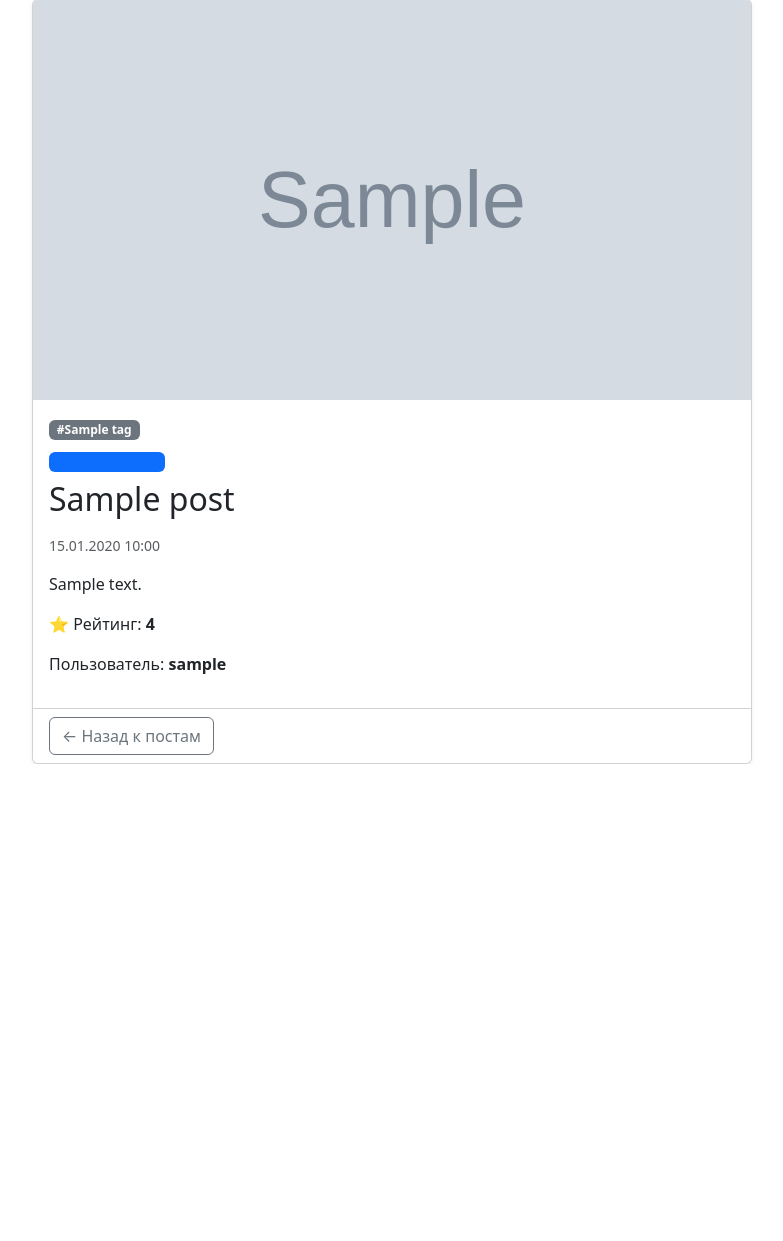
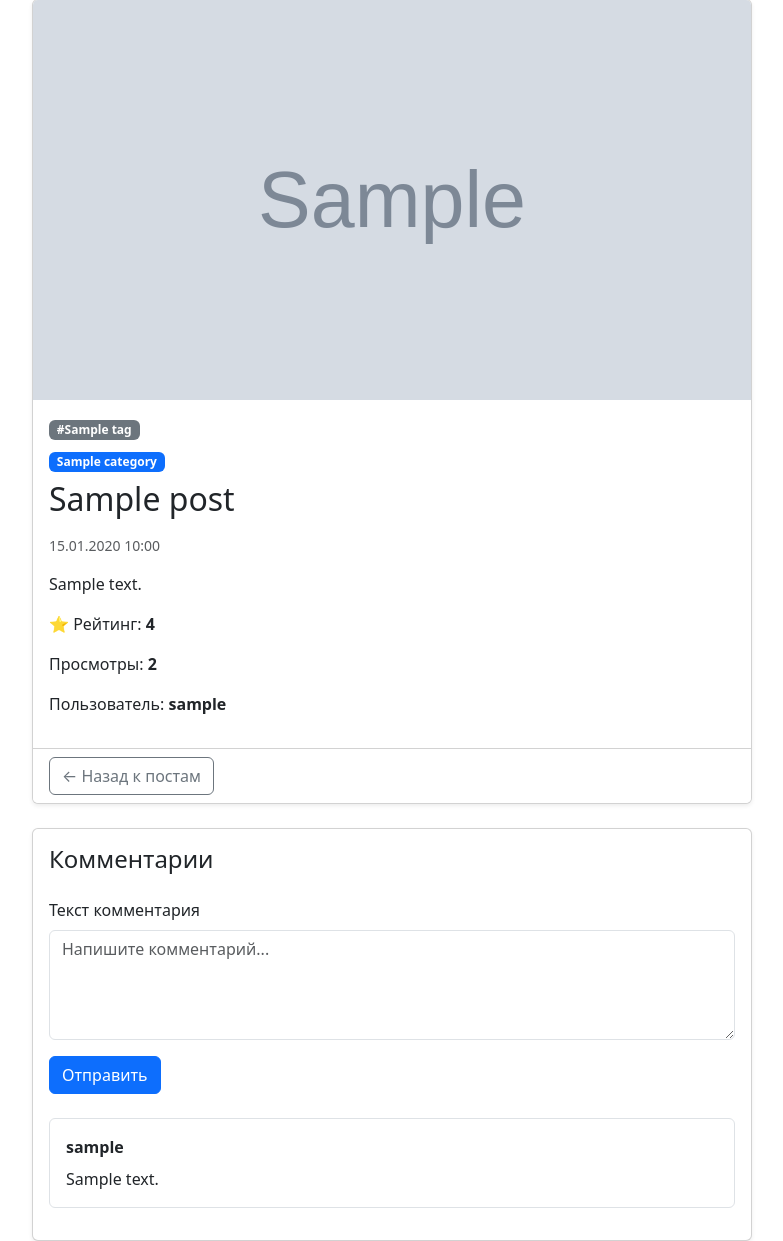
Before and after one commit to Mixa101/64-2, a Django app: page /posts/1/ in a window 1280 px wide. Shown: the part 81-1322 px from the top of the page, without its empty margins (248-1031 px from the left). Before the commit the page ends 845 px from the top, so only its background shows below. Run offline with Django 5.2, Linux system fonts and the light colour scheme; tables that the repository leaves empty hold one stand-in row (values such as "Sample post"); grey boxes marked "Sample" are stand-in pictures.

Commit message:
lesson 8

```diff
--- a/blog/urls.py
+++ b/blog/urls.py
@@ -24,6 +24,7 @@ from posts.views import (
     GetPostListView,
     PostCreateView,
     PostDetailView,
+    create_comment_view,
     delete_post,
     edit_post,
     get_posts_by_category,
@@ -43,6 +44,7 @@ urlpatterns = [
     path("user/login/", login_user, name="login"),
     path("user/logout/", logout_user, name="logout"),
     path("user/register/", CreateUserView.as_view(), name="register"),
+    path("posts/<int:post_id>/comment", create_comment_view, name="create_comment"),
 ]
 
 urlpatterns += static(settings.MEDIA_URL, document_root=settings.MEDIA_ROOT)
--- a/posts/models.py
+++ b/posts/models.py
@@ -43,6 +43,7 @@ class Post(models.Model):
     created_at = models.DateTimeField(auto_now_add=True)
     updated_at = models.DateTimeField(auto_now=True)
     image = models.ImageField(upload_to="posts", null=True, blank=True)
+    view_count = models.IntegerField(default=0)
     category = models.ForeignKey(
         "Category",
         null=True,
@@ -61,6 +62,15 @@ class Post(models.Model):
         verbose_name_plural = "Post"
 
 
+class Comment(models.Model):
+    text = models.TextField()
+    post = models.ForeignKey(Post, on_delete=models.CASCADE, related_name="comments")
+    user = models.ForeignKey(User, on_delete=models.CASCADE, null=True, blank=True)
+
+    def __str__(self) -> str:
+        return f"{self.text[:5]} - {self.user}"
+
+
 class Category(models.Model):
     name = models.CharField(max_length=255)
 
--- a/posts/views.py
+++ b/posts/views.py
@@ -12,7 +12,7 @@ from django.views.generic import CreateView, DetailView, ListView
 
 from posts.form import PostForm
 from posts.models import Category, Post
-from posts.posts import get_categories, get_posts_filter_by_rate
+from posts.posts import create_comment, get_categories, get_posts_filter_by_rate
 
 # CBV - Class Based Views
 
@@ -46,6 +46,24 @@ class PostDetailView(DetailView):
     template_name = "posts/post.html"
     model = Post
     context_object_name = "post"
+
+    def get_object(self, queryset: QuerySet[Any] | None = None):
+        obj = super().get_object(queryset)
+        obj.view_count += 1
+        obj.save()
+        return obj
+
+
+def create_comment_view(request: HttpRequest, post_id):
+
+    if request.method == "POST":
+        user_id = None
+        if request.user:
+            user_id = request.user.id
+        comment = create_comment(post_id, request.POST.get("text"), user_id)
+
+        return redirect("post", post_id)
+    return redirect("post", post_id)
 
 
 # def get_post(request, id):
--- a/templates/posts/post.html
+++ b/templates/posts/post.html
@@ -24,6 +24,7 @@
                 {% endif %}
 
                 <div class="card-body">
+
                     {% if post.tags.all %}
                         <div class="mb-2">
                             {% for tag in post.tags.all %}
@@ -36,10 +37,12 @@
 
                     {% if post.category %}
                         <span class="badge bg-primary mb-2">
-            <a href="{% url 'category' post.category.id %}">{{ post.category.name }}</a>
+                            <a href="{% url 'category' post.category.id %}"
+                               class="text-white text-decoration-none">
+                                {{ post.category.name }}
+                            </a>
                         </span>
                     {% endif %}
-
 
                     <h2 class="card-title mb-3">
                         {{ post.title }}
@@ -60,6 +63,11 @@
                             ⭐ Рейтинг: <strong>{{ post.rate }}</strong>
                         </p>
                     {% endif %}
+
+                    <p class="mt-3">
+                        Просмотры: <strong>{{ post.view_count }}</strong>
+                    </p>
+
                     {% if post.user %}
                         <p class="mt-3">
                             Пользователь: <strong>{{ post.user.username }}</strong>
@@ -76,6 +84,75 @@
 
             </div>
 
+            <!-- БЛОК КОММЕНТАРИЕВ -->
+
+            <div class="card shadow-sm mt-4">
+
+                <div class="card-body">
+
+                    <h4 class="mb-4">Комментарии</h4>
+
+                    <!-- ФОРМА -->
+
+                    <form method="post" class="mb-4" action="{% url 'create_comment' post.id %}">
+                        {% csrf_token %}
+
+                        <div class="mb-3">
+                            <label class="form-label">Текст комментария</label>
+
+                            <textarea
+                                name="text"
+                                class="form-control"
+                                rows="4"
+                                placeholder="Напишите комментарий..."
+                                required
+                            ></textarea>
+                        </div>
+
+                        <button type="submit" class="btn btn-primary">
+                            Отправить
+                        </button>
+                    </form>
+
+                    <!-- СПИСОК КОММЕНТАРИЕВ -->
+
+                    {% if post.comments.all %}
+
+                        {% for comment in post.comments.all %}
+
+                            <div class="border rounded p-3 mb-3">
+
+                                <div class="d-flex justify-content-between align-items-center mb-2">
+
+                                    <strong>
+                                        {% if comment.user %}
+                                            {{ comment.user.username }}
+                                        {% else %}
+                                            Аноним
+                                        {% endif %}
+                                    </strong>
+                                </div>
+
+                                <p class="mb-0">
+                                    {{ comment.text }}
+                                </p>
+
+                            </div>
+
+                        {% endfor %}
+
+                    {% else %}
+
+                        <p class="text-muted">
+                            Комментариев пока нет.
+                        </p>
+
+                    {% endif %}
+
+                </div>
+
+            </div>
+
         </div>
     </div>
 
```
Also changed, not shown: posts/posts.py (+14 -2 lines), README.md, posts/migrations/0012_post_view_count_alter_post_category.py (added), posts/migrations/0013_comment.py (added). Lines whose indentation alone changed are shown as unchanged.
